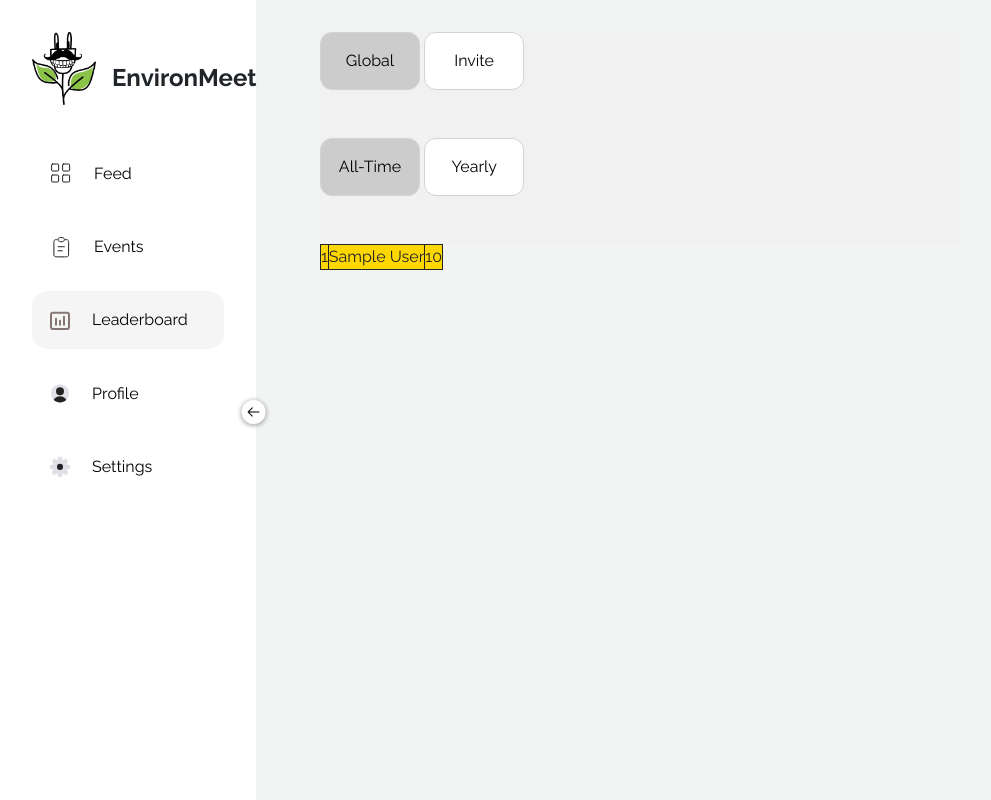
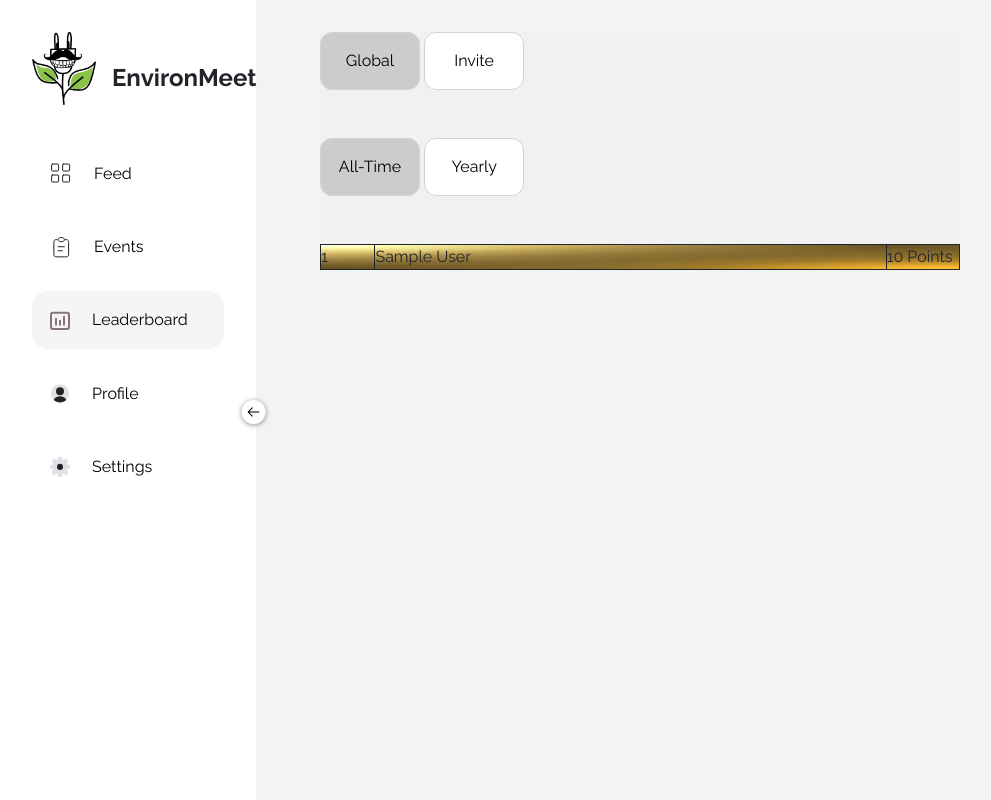
Before and after one commit to RohanSenthil/EnvironMeet, a Flask app: page /leaderboard in a window 1280 px wide. Shown: the whole page, without its empty margins (0-991 px from the left). Run offline with Flask 3, Linux system fonts and the light colour scheme; tables that the repository leaves empty hold one stand-in row (values such as "Sample post").

Commit message:
leaderboard kinda fix

```diff
--- a/app/routes/leaderboard.py
+++ b/app/routes/leaderboard.py
@@ -2,10 +2,21 @@ from app import app
 from database.models import Members, db
 from flask import render_template, request
 from sqlalchemy import desc
+import time
+import mysql.connector
 
 @app.route('/leaderboard')
 def leaderboard():
-
+    print('aaa')
+    pp = time.localtime()
+    print(pp)
+    print(time.asctime(pp))
     members = Members.query.order_by(desc(Members.points)).all()
+    if pp.tm_year == 2023 and pp.tm_hour == 0 and pp.tm_yday == 152 and pp.tm_min == 59:
+        for member in members:
+            print('poopoo')
+            member.points = 0
+            db.session.commit()
+            db.session.close()
 
     return render_template('leaderboard.html', members=members)
--- a/app/static/styles/leaderboard.css
+++ b/app/static/styles/leaderboard.css
@@ -4,20 +4,31 @@
 
 table, th, td {
   border: 1px solid;
+  width: 100%;
+}
+
+td{
+  width:100px;
 }
 
 .leaderboardfirst {
-  background-color: gold;
+  background: radial-gradient(ellipse farthest-corner at right bottom, #FEDB37 0%, #FDB931 8%, #9f7928 30%, #8A6E2F 40%, transparent 80%),
+                radial-gradient(ellipse farthest-corner at left top, #FFFFFF 0%, #FFFFAC 8%, #D1B464 25%, #5d4a1f 62.5%, #5d4a1f 100%);
 }
 
 .leaderboardsecond{
   background-color: silver;
+  background-color: #b8c6db;
+  background-image: linear-gradient(315deg, #b8c6db 60%, #f5f7fa 100%);
 }
 
 .leaderboardthird{
-  background-color: #CD7F32;
+  background: linear-gradient(120deg, rgb(226, 167, 78) 1%, rgb(200, 125, 76) 49.7%, rgb(83, 54, 54) 120.5%);
 }
 
+.membername{
+  width: 80%
+}
 .content {
     width: 55%;
     margin: 0 auto;
--- a/app/templates/leaderboard.html
+++ b/app/templates/leaderboard.html
@@ -27,26 +27,26 @@
                     {% if loop.index == 1 %}
                     <tr class="leaderboardfirst">
                         <td>{{ loop.index }}</td>
-                        <td>{{ member.name }}</td>
-                        <td>{{ member.points }}</td>
+                        <td class="membername">{{ member.name }}</td>
+                        <td>{{ member.points }} Points</td>
                     </tr>
                     {% elif loop.index == 2 %}
                     <tr class="leaderboardsecond">
                         <td>{{ loop.index }}</td>
-                        <td>{{ member.name }}</td>
-                        <td>{{ member.points }}</td>
+                        <td class="membername">{{ member.name }}</td>
+                        <td>{{ member.points }} Points</td>
                     </tr>
                     {% elif loop.index == 3 %}
                     <tr class="leaderboardthird">
                         <td>{{ loop.index }}</td>
-                        <td>{{ member.name }}</td>
-                        <td>{{ member.points }}</td>
+                        <td class="membername">{{ member.name }}</td>
+                        <td>{{ member.points }} Points</td>
                     </tr>
                     {% else %}
                     <tr>
                         <td>{{ loop.index }}</td>
-                        <td>{{ member.name }}</td>
-                        <td>{{ member.points }}</td>
+                        <td class="membername">{{ member.name }}</td>
+                        <td>{{ member.points }} Points</td>
                     </tr>
                     {% endif %}
                     {% endfor %}
```
